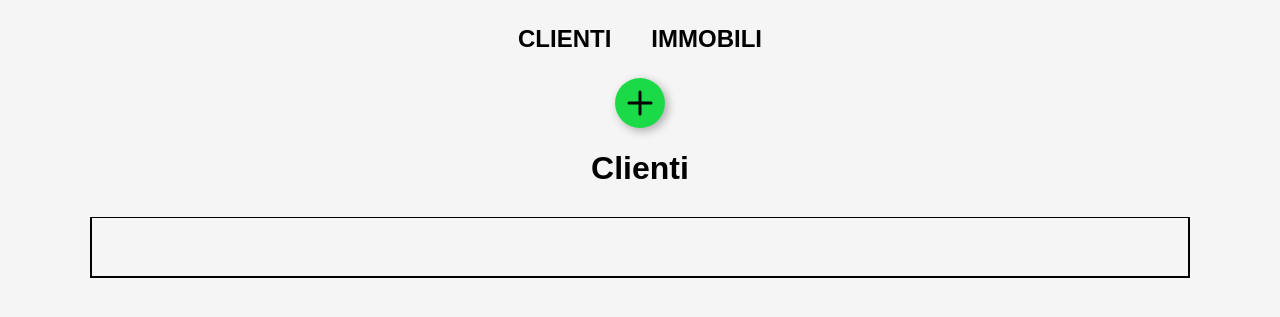
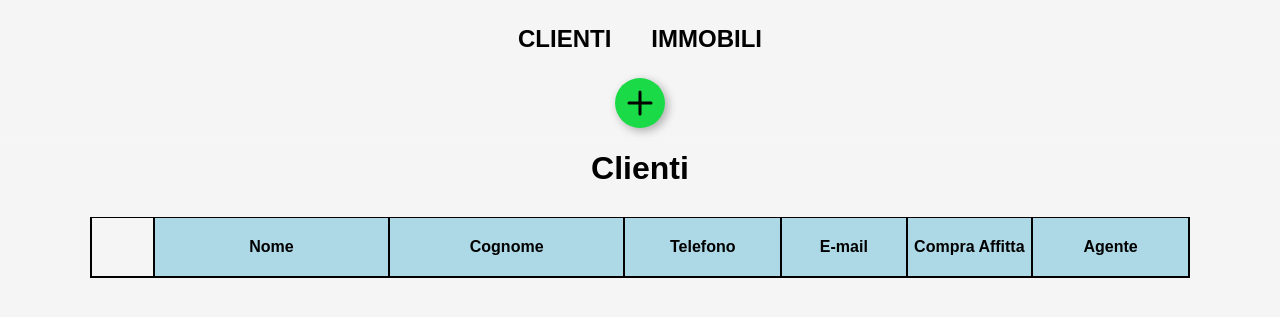
Before and after one commit to GianITS/git_CasaSubito, a Flask app: page /Clienti in a window 1280 px wide. Shown: the part 70-387 px from the top of the page. Run offline with Flask 2, Linux system fonts and the light colour scheme; data that the repository does not hold is empty; some libraries are stand-ins or nearby versions.

Commit message:
sistemato il match db dati per la single page

```diff
--- a/website/templates/insert_clients.html
+++ b/website/templates/insert_clients.html
@@ -12,6 +12,7 @@
                 {{form.cellulare.label(class_="cellulare")}}{{form.cellulare(placeholder="Numero di cellulare...")}}
                 {{form.mail.label(class_="mail")}}{{form.mail(placeholder="Email...")}}
                 {{form.azione.label(class_="azione")}}{{form.azione()}}<div class="vuoto"></div><div class="vuoto"></div>
+                {{form.agent.label(class_="lblAgent")}}<div class="agent">{{session["agent"]}}</div>
                 <div class="btnCenter">{{form.submit(class_="btnSub")}}</div>
                 {% with messages = get_flashed_messages() %}
                 {% if messages %}
--- a/website/views.py
+++ b/website/views.py
@@ -16,7 +16,7 @@ def home():
 
 # pagina inserimento cliente
 # import
-from .models import clients_collection
+from .models import Agent, clients_collection
 
 # importo i moduli relativi al form
 from flask_wtf import FlaskForm
@@ -31,6 +31,7 @@ class FormInsertClient(FlaskForm):
     cellulare = IntegerField("Cellulare:", [DataRequired()])
     mail = EmailField("Email:", [DataRequired()])
     azione = RadioField("Compra/Vende:", choices = ["Compra", "Vende"])
+    agent = StringField("Agente:")
     submit = SubmitField("Inserisci")
 
 @views.route('/Inserimento_Clienti', methods=["GET", "POST"])
@@ -42,6 +43,7 @@ def insert_clients():
     cellulare = ""
     mail = ""
     azione =""
+    agent = session['agent']
 
     form=FormInsertClient()
     if form.validate_on_submit():
@@ -53,7 +55,7 @@ def insert_clients():
         mail = form.mail.data
         azione = form.azione.data
 
-        new_client = {"nome":nome, "cognome":cognome, "indirizzo":indirizzo, "citta":citta, "cellulare":cellulare, "mail":mail, "azione":azione}
+        new_client = {"nome":nome, "cognome":cognome, "indirizzo":indirizzo, "citta":citta, "cell":cellulare, "mail":mail, "buysellrent":azione, "agente":agent}
 
         if clients_collection.find_one({"cellulare":cellulare},{}):
             flash("Numero di telefono utilizzato da un altro cliente")
@@ -71,14 +73,15 @@ def insert_clients():
     form.cellulare.data = 0
     form.mail.data = ""
     form.azione.data = ""
-    return render_template('insert_clients.html', form=form, nome=nome, cognome=cognome, indirizzo=azione, citta=citta, cellulare=cellulare, mail=mail, azione=azione)
+    return render_template('insert_clients.html', form=form, nome=nome, cognome=cognome, indirizzo=azione, citta=citta, cellulare=cellulare, mail=mail, azione=azione, agent=agent)
 
 # pagina clienti totali
 
+listHeadClient = ["Nome", "Cognome", "Telefono", "E-mail", "Compra\nAffitta", "Agente"]
 @views.route('/Clienti')
 def clients():
     clienti = list(clients_collection.find({},{"_id":0}))
-    return render_template('clients.html', clienti=clienti)
+    return render_template('clients.html', clienti=clienti, listHeadClient=listHeadClient)
 
 # pagina singolo cliente
 
@@ -86,20 +89,23 @@ def clients():
 def ClientPage(nome):
     client = clients_collection.find_one({"nome": nome}, {"_id":0})
     client =list(client.values())
-    cognome=client[1]
-    indirizzo=client[2]
-    citta=client[3]
-    cellulare=client[4]
-    mail=client[5]
-    azione=client[6]
-    immobile=client[7]
+    cognome = client[1]
+    indirizzo = client[2]
+    citta = client[3]
+    cellulare = client[4]
+    mail = client[5]
+    azione = client[6]
+    if client.__len__() == 9:
+        immobile = client[8]
+    else:
+        immobile = ""
     return render_template('clients_page.html', nome=nome, cognome=cognome, indirizzo=indirizzo, citta=citta, cellulare=cellulare, mail=mail, azione=azione, immobile=immobile)
 
 # pagina immobili totali
 # import
 from .models import properties_collection
 
-listHead = ["Nome", "Cognome", "Indirizzo", "Citta", "Tipologia", "Vendita\nAffitto", "Metri\nquadri", "Totale\nStanze", "Agente"]
+listHead = ["Nome", "Cognome", "Indirizzo", "Citta", "Tipologia", "Vendita\nAffitto", "Metri\nquadri", "Agente"]
 @views.route('/Immobili')
 def properties():
     immobili = list(properties_collection.find({},{"_id":0}))
@@ -123,18 +129,18 @@ def image(filename):
 #  inserire tipologia immobile:
 # (appartamento/casa indipendente/casa semindipendente/villa a schiera/rustico)
 class FormInsertProperties(FlaskForm):
-    owner = StringField("Proprietario: ")
-    ownerName = StringField("Nome: ")
-    ownerLastname = StringField("Cognome: ")
-    address = StringField("Indirizzo: ")
-    city = StringField("Citta: ")
-    tipologia = SelectField(u"Tipologia: ", choices=[('Appartamento', 'Appartamento'),('Casa indipendente','Casa indipendente'),('Casa semindipendente','Casa semindipendente'),('Villa a schiera','Villa a schiera'),('Rustico','Rustico')])
-    vendAff = RadioField("Vendita/Affitto: ", choices=[('Vendita','Vendita'),('Affitto','Affitto')], default="Vendita")
-    sqMeters = IntegerField("Dimensioni: ")
-    totRoom = IntegerField("Totale stanze: ")
-    description = TextAreaField("Descrizione: ")
-    images = MultipleFileField("Carica immagini: ")
-    agent = StringField("Agente: ")
+    owner = StringField("Proprietario:")
+    ownerName = StringField("Nome:", validators=[DataRequired()])
+    ownerLastname = StringField("Cognome:", validators=[DataRequired()])
+    address = StringField("Indirizzo:", validators=[DataRequired()])
+    city = StringField("Citta:", validators=[DataRequired()])
+    tipologia = SelectField(u"Tipologia:", choices=[('Appartamento', 'Appartamento'),('Casa indipendente','Casa indipendente'),('Casa semindipendente','Casa semindipendente'),('Villa a schiera','Villa a schiera'),('Rustico','Rustico')])
+    vendAff = RadioField("Vendita/Affitto:", choices=[('Vendita','Vendita'),('Affitto','Affitto')], default="Vendita")
+    sqMeters = IntegerField("Dimensioni:", validators=[DataRequired()])
+    totRoom = IntegerField("Totale stanze:", validators=[DataRequired()])
+    description = TextAreaField("Descrizione:", validators=[DataRequired()])
+    images = MultipleFileField("Carica immagini:")
+    agent = StringField("Agente:")
     submit = SubmitField("Inserisci")
 
 @views.route('/Inserimento_Immobili', methods=["GET","POST"])
@@ -170,10 +176,11 @@ def insert_properties():
         for image in images:
             mongo.save_file(image.filename, image)
             listImg.append(image.filename)
-        post1 = {"indirizzo":address, "citta":city, "tipologia":tipologia, "vendAff":vendAff, "dimensioni":sqMeters, "totStanze": totRoom, "descrizione":description, "immagini": listImg, "agente":agent}
-        clients_collection.update_one({"nome":ownerName, "cognome":ownerLastname},{"$set":{"Immobili":post1}})
-        post2 = {"nome":ownerName, "cognome":ownerLastname, "indirizzo":address, "citta":city, "tipologia":tipologia, "vendAff":vendAff, "dimensioni":sqMeters, "totStanze": totRoom, "descrizione":description, "immagini": listImg, "agente":agent}
+        post1 = {"indirizzo":address, "citta":city, "tipologia":tipologia, "vendAff":vendAff, "dimensioni":sqMeters, "totroom": totRoom, "textbox":description, "immagini": listImg, "agente":agent}
+        clients_collection.update_one({"nome":ownerName, "cognome":ownerLastname},{"$set":{"immobili":post1}})
+        post2 = {"nome":ownerName, "cognome":ownerLastname, "indirizzo":address, "citta":city, "typehouse":tipologia, "sellrent":vendAff, "dimensioni":sqMeters, "totroom": totRoom, "textbox":description, "immagini": listImg, "agente":agent}
         properties_collection.insert_one(post2)
+        flash("Immobile inserito con successo")
         return redirect(url_for('views.PropPage', nome=ownerName))
 
 
```
Also changed, not shown: website/templates/clients_page.html (+7 -5 lines).
